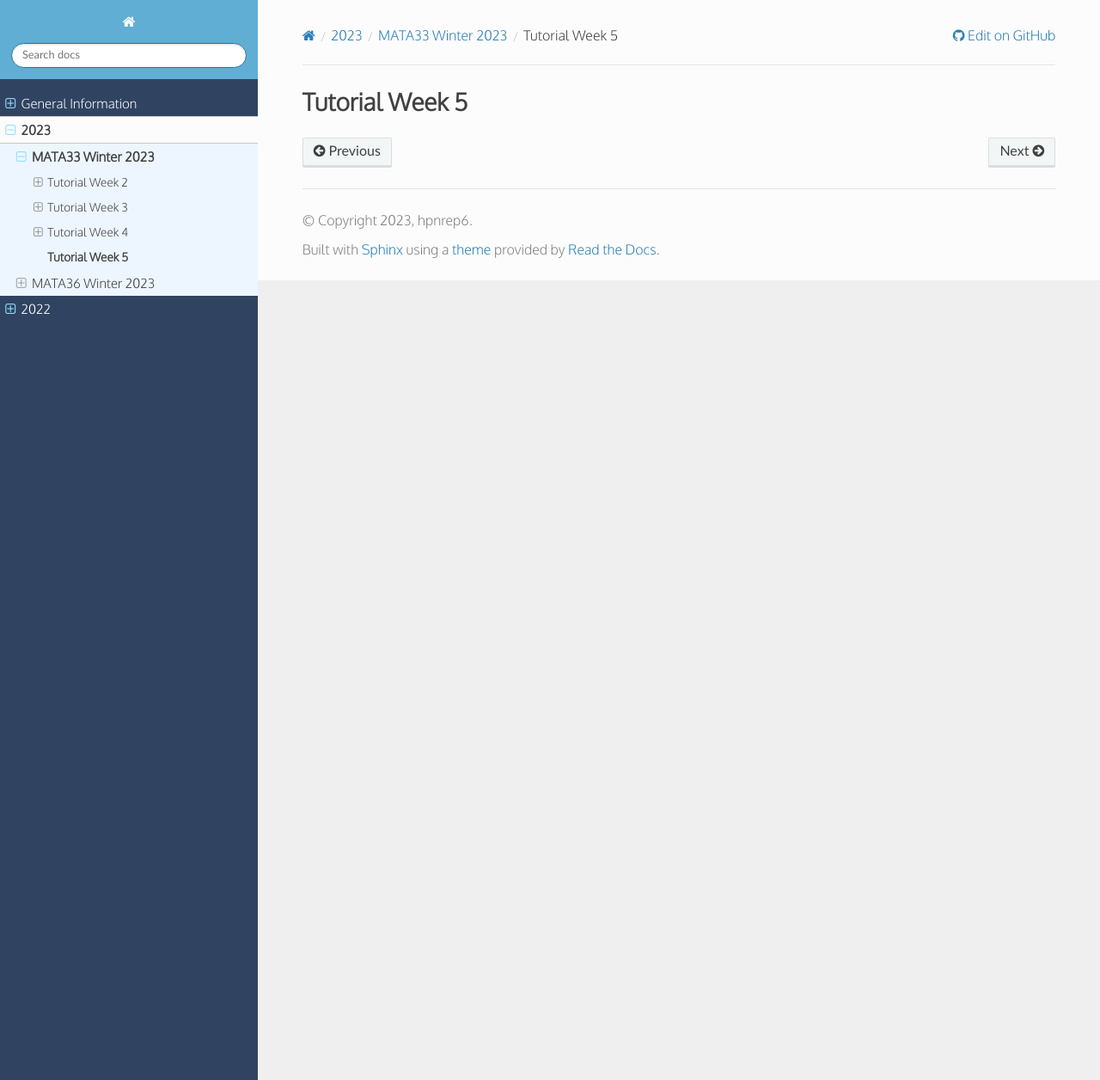
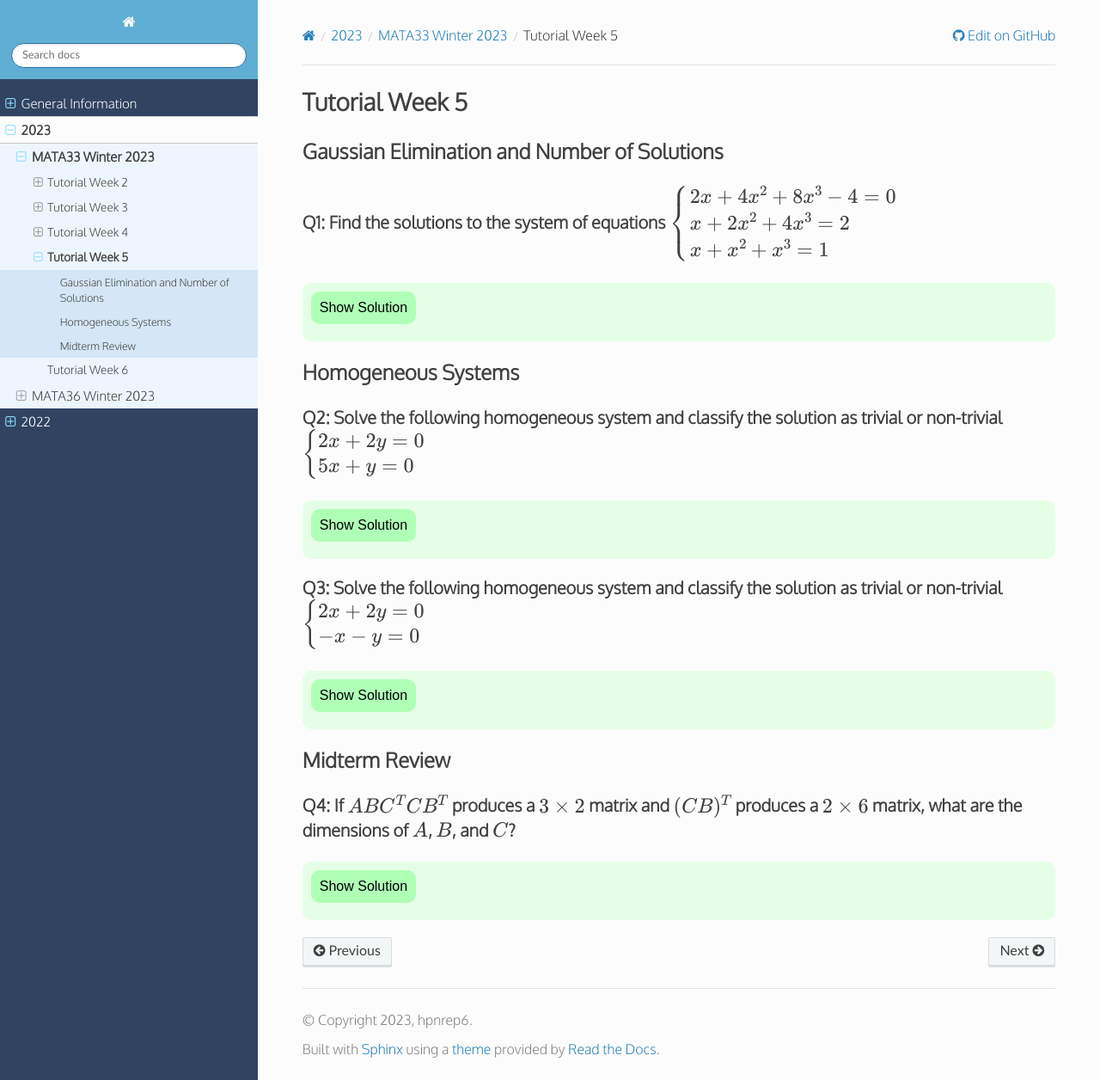
Before and after one commit to hpnrep6/t, a Sphinx documentation site: the page built from source/2023/mata33_winter/tutorial5.rst, in a window 1280 px wide and 1256 px high. Shown: the whole window at 86% size. Built offline with Sphinx 7.4.7 and the Read the Docs theme 2.0.0, drawn with Linux system fonts in a browser that asks for light colours.

Commit message:
Tutorial 5

```diff
--- a/source/2023/mata33_winter/mata33.rst
+++ b/source/2023/mata33_winter/mata33.rst
@@ -14,3 +14,4 @@ MATA33 Winter 2023
    tutorial3
    tutorial4
    tutorial5
+   tutorial6
--- a/source/2023/mata33_winter/tutorial5.rst
+++ b/source/2023/mata33_winter/tutorial5.rst
@@ -13,3 +13,84 @@ Tutorial Week 5
       tex: {packages: {'[+]': ['ams']}}
       };
       </script>
+
+Gaussian Elimination and Number of Solutions
+--------------------------------------------
+
+Q1: Find the solutions to the system of equations :math:`\begin{cases} 2x + 4x^2 + 8x^3 - 4 = 0 \\ x + 2x^2 + 4x^3 = 2 \\ x + x^2 + x^3 = 1 \end{cases}`
+~~~~~~~~~~~~~~~~~~~~~~~~~~~~~~~~~~~~~~~~~~~~~~~~~~~~~~~~~~~~~~~~~~~~~~~~~~~~~~~~~~~~~~~~~~~~~~~~~~~~~~~~~~~~~~~~~~~~~~~~~~~~~~~~~~~~~~~~~~~~~~~~~~~~~~~~
+
+.. raw:: html
+
+   <div class="answer-container">
+      <button onClick="toggleClicked(this)" class="show-answer-button">Show Solution</button>
+      <div class="answer">
+
+.. image:: ./images/t5/1.jpeg
+   :width: 700
+
+.. raw:: html
+
+        </div>
+    </div>
+
+Homogeneous Systems
+-------------------
+
+Q2: Solve the following homogeneous system and classify the solution as trivial or non-trivial :math:`\begin{cases} 2x + 2y = 0 \\ 5x + y = 0 \end{cases}`
+~~~~~~~~~~~~~~~~~~~~~~~~~~~~~~~~~~~~~~~~~~~~~~~~~~~~~~~~~~~~~~~~~~~~~~~~~~~~~~~~~~~~~~~~~~~~~~~~~~~~~~~~~~~~~~~~~~~~~~~~~~~~~~~~~~~~~~~~~~~~~~~~~~~~~~~~~~
+
+.. raw:: html
+
+   <div class="answer-container">
+      <button onClick="toggleClicked(this)" class="show-answer-button">Show Solution</button>
+      <div class="answer">
+
+.. image:: ./images/t5/2.jpeg
+   :width: 700
+
+.. raw:: html
+
+        </div>
+    </div>
+
+Q3: Solve the following homogeneous system and classify the solution as trivial or non-trivial :math:`\begin{cases} 2x + 2y = 0 \\ -x - y = 0 \end{cases}`
+~~~~~~~~~~~~~~~~~~~~~~~~~~~~~~~~~~~~~~~~~~~~~~~~~~~~~~~~~~~~~~~~~~~~~~~~~~~~~~~~~~~~~~~~~~~~~~~~~~~~~~~~~~~~~~~~~~~~~~~~~~~~~~~~~~~~~~~~~~~~~~~~~~~~~~~~~~
+
+.. raw:: html
+
+   <div class="answer-container">
+      <button onClick="toggleClicked(this)" class="show-answer-button">Show Solution</button>
+      <div class="answer">
+
+.. image:: ./images/t5/3.jpeg
+   :width: 700
+
+.. raw:: html
+
+        </div>
+    </div>
+
+Midterm Review
+--------------
+
+Q4: If :math:`ABC^TCB^T` produces a :math:`3 \times 2` matrix and :math:`(CB)^T` produces a :math:`2 \times 6` matrix, what are the dimensions of :math:`A`, :math:`B`, and :math:`C`?
+~~~~~~~~~~~~~~~~~~~~~~~~~~~~~~~~~~~~~~~~~~~~~~~~~~~~~~~~~~~~~~~~~~~~~~~~~~~~~~~~~~~~~~~~~~~~~~~~~~~~~~~~~~~~~~~~~~~~~~~~~~~~~~~~~~~~~~~~~~~~~~~~~~~~~~~~~~~~~~~~~~~~~~~~~~~~~~~~~~~~~~
+
+.. raw:: html
+
+   <div class="answer-container">
+      <button onClick="toggleClicked(this)" class="show-answer-button">Show Solution</button>
+      <div class="answer">
+
+.. image:: ./images/t5/4.jpeg
+   :width: 700
+
+.. raw:: html
+
+        </div>
+    </div>
+
+.. A = 3x2
+.. B = 2x6
+.. C = 3x6
--- a/source/2023/mata36_winter/mata36.rst
+++ b/source/2023/mata36_winter/mata36.rst
@@ -16,3 +16,4 @@ Unofficial discord server: https://discord.gg/zjCeB6ZgZ7
    tutorial3
    tutorial4
    tutorial5
+   tutorial6
```
Also changed, not shown: source/2023/mata33_winter/tutorial6.rst (added, +15 -0 lines), source/2023/mata36_winter/tutorial5.rst (+60 -0 lines), source/2023/mata36_winter/tutorial6.rst (added, +15 -0 lines), source/2023/mata33_winter/images/t5/1.jpeg (added), source/2023/mata33_winter/images/t5/2.jpeg (added), source/2023/mata33_winter/images/t5/3.jpeg (added), source/2023/mata33_winter/images/t5/4.jpeg (added), source/2023/mata36_winter/images/t5/1.jpeg (added), source/2023/mata36_winter/images/t5/2.jpeg (added), source/2023/mata36_winter/images/t5/3.jpeg (added).
